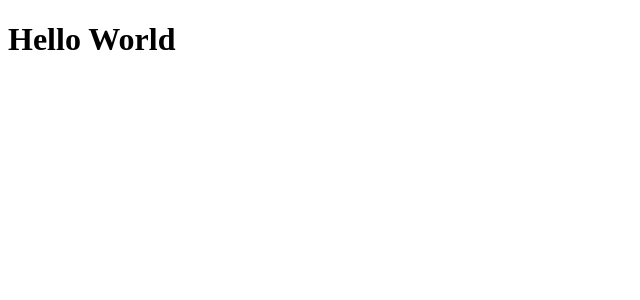
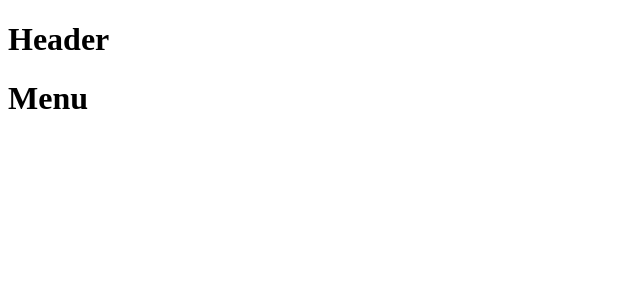
Before and after one commit to areasflavio/fastfood-app, a React (Create React App) app in the folder frontend/: page /menu in a window 1280 px wide. Shown: the top 300 px of the page, without its empty margins (0-640 px from the left). Built offline with nearby package versions, Linux system fonts and the light colour scheme; the HTML template or start-up script is replaced by a standard one.

Commit message:
feat: routes config

```diff
--- a/frontend/src/App.js
+++ b/frontend/src/App.js
@@ -1,7 +1,17 @@
 import React from 'react';
+import { BrowserRouter } from 'react-router-dom';
+
+import Routes from './routes';
+
+import Header from './components/Header';
 
 function App() {
-  return <h1>Hello World</h1>;
+  return (
+    <BrowserRouter>
+      <Header />
+      <Routes />
+    </BrowserRouter>
+  );
 }
 
 export default App;
--- /dev/null
+++ b/frontend/src/components/Header/index.js
@@ -0,0 +1,9 @@
+import React from 'react';
+
+// import { Container } from './styles';
+
+function Header() {
+  return <h1>Header</h1>;
+}
+
+export default Header;
--- /dev/null
+++ b/frontend/src/pages/Cart/index.js
@@ -0,0 +1,9 @@
+import React from 'react';
+
+// import { Container } from './styles';
+
+function Cart() {
+  return <h1>Cart</h1>;
+}
+
+export default Cart;
--- /dev/null
+++ b/frontend/src/pages/Home/index.js
@@ -0,0 +1,9 @@
+import React from 'react';
+
+// import { Container } from './styles';
+
+function Home() {
+  return <h1>Home</h1>;
+}
+
+export default Home;
--- /dev/null
+++ b/frontend/src/pages/Menu/index.js
@@ -0,0 +1,9 @@
+import React from 'react';
+
+// import { Container } from './styles';
+
+function Menu() {
+  return <h1>Menu</h1>;
+}
+
+export default Menu;
--- /dev/null
+++ b/frontend/src/routes.js
@@ -0,0 +1,16 @@
+import React from 'react';
+import { Route, Switch } from 'react-router-dom';
+
+import Cart from './pages/Cart';
+import Home from './pages/Home';
+import Menu from './pages/Menu';
+
+export default function Routes() {
+  return (
+    <Switch>
+      <Route path="/" exact component={Home} />
+      <Route path="/menu" component={Menu} />
+      <Route path="/cart" component={Cart} />
+    </Switch>
+  );
+}
```
